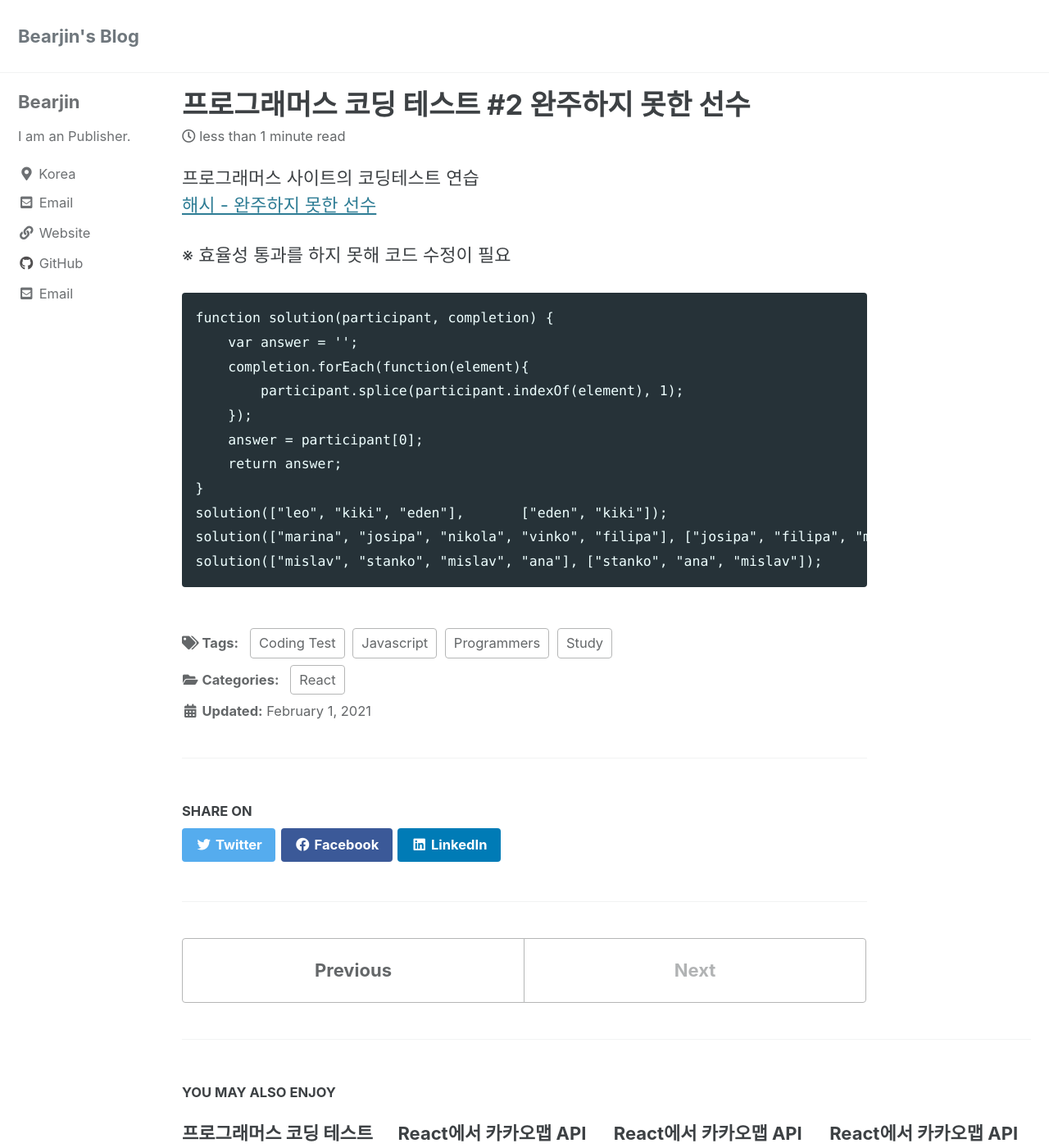
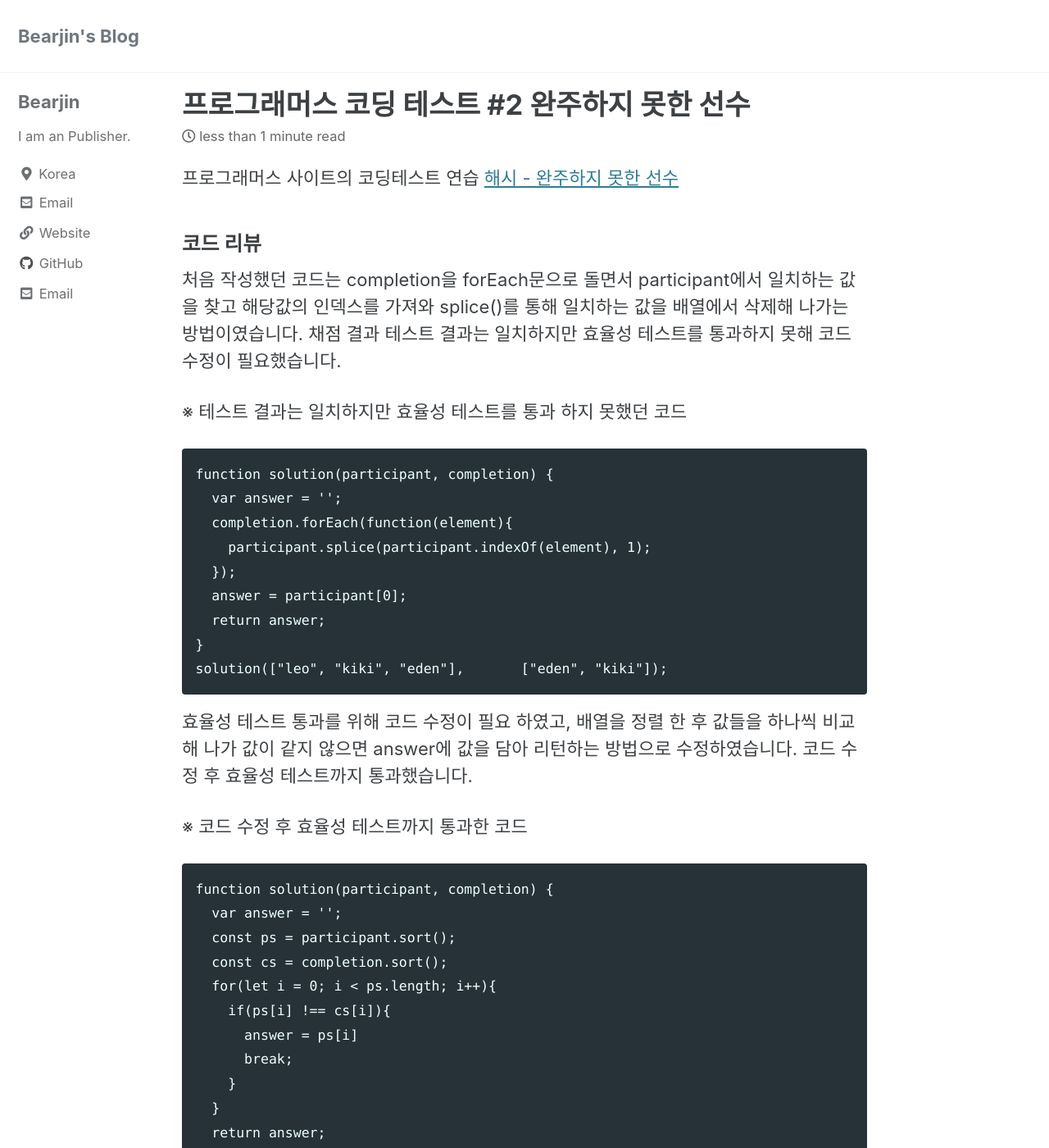
Before and after one commit to bearjin/bearjin.github.io, a Jekyll site: the page built from _posts/2021-02-01-codingTest2.md, in a window 1280 px wide and 1400 px high. Shown: the whole window at 82% size. Built offline with Jekyll 4.4.1, drawn with Linux system fonts in a browser that asks for light colours; cached includes are drawn as plain includes; some of the changed text lies outside the part shown.

Commit message:
Update post - coding test 2

````diff
--- a/_posts/2021-02-01-codingTest2.md
+++ b/_posts/2021-02-01-codingTest2.md
@@ -12,18 +12,38 @@ tags:
 프로그래머스 사이트의 코딩테스트 연습
 [해시 - 완주하지 못한 선수](https://programmers.co.kr/learn/courses/30/lessons/42576)
 
-※ 효율성 통과를 하지 못해 코드 수정이 필요
+### 코드 리뷰
+처음 작성했던 코드는 completion을 forEach문으로 돌면서 participant에서 일치하는 값을 찾고 해당값의 인덱스를 가져와 splice()를 통해 일치하는 값을 배열에서 삭제해 나가는 방법이였습니다. 채점 결과 테스트 결과는 일치하지만 효율성 테스트를 통과하지 못해 코드 수정이 필요했습니다.
 
+※ 테스트 결과는 일치하지만 효율성 테스트를 통과 하지 못했던 코드
 ```
 function solution(participant, completion) {
-    var answer = '';
-    completion.forEach(function(element){
-        participant.splice(participant.indexOf(element), 1);
-    });
-    answer = participant[0];
-    return answer;
+  var answer = '';
+  completion.forEach(function(element){
+    participant.splice(participant.indexOf(element), 1);
+  });
+  answer = participant[0];
+  return answer;
 }
 solution(["leo", "kiki", "eden"], 	["eden", "kiki"]);
-solution(["marina", "josipa", "nikola", "vinko", "filipa"], ["josipa", "filipa", "marina", "nikola"]);
-solution(["mislav", "stanko", "mislav", "ana"], ["stanko", "ana", "mislav"]);
 ```
+
+효율성 테스트 통과를 위해 코드 수정이 필요 하였고, 배열을 정렬 한 후 값들을 하나씩 비교해 나가 값이 같지 않으면 answer에 값을 담아 리턴하는 방법으로 수정하였습니다.
+코드 수정 후 효율성 테스트까지 통과했습니다.
+
+※ 코드 수정 후 효율성 테스트까지 통과한 코드
+```
+function solution(participant, completion) {
+  var answer = '';
+  const ps = participant.sort();
+  const cs = completion.sort();
+  for(let i = 0; i < ps.length; i++){
+    if(ps[i] !== cs[i]){
+      answer = ps[i]
+      break;
+    }
+  }
+  return answer;
+}
+solution(["leo", "kiki", "eden"], 	["eden", "kiki"]);
+```
````
